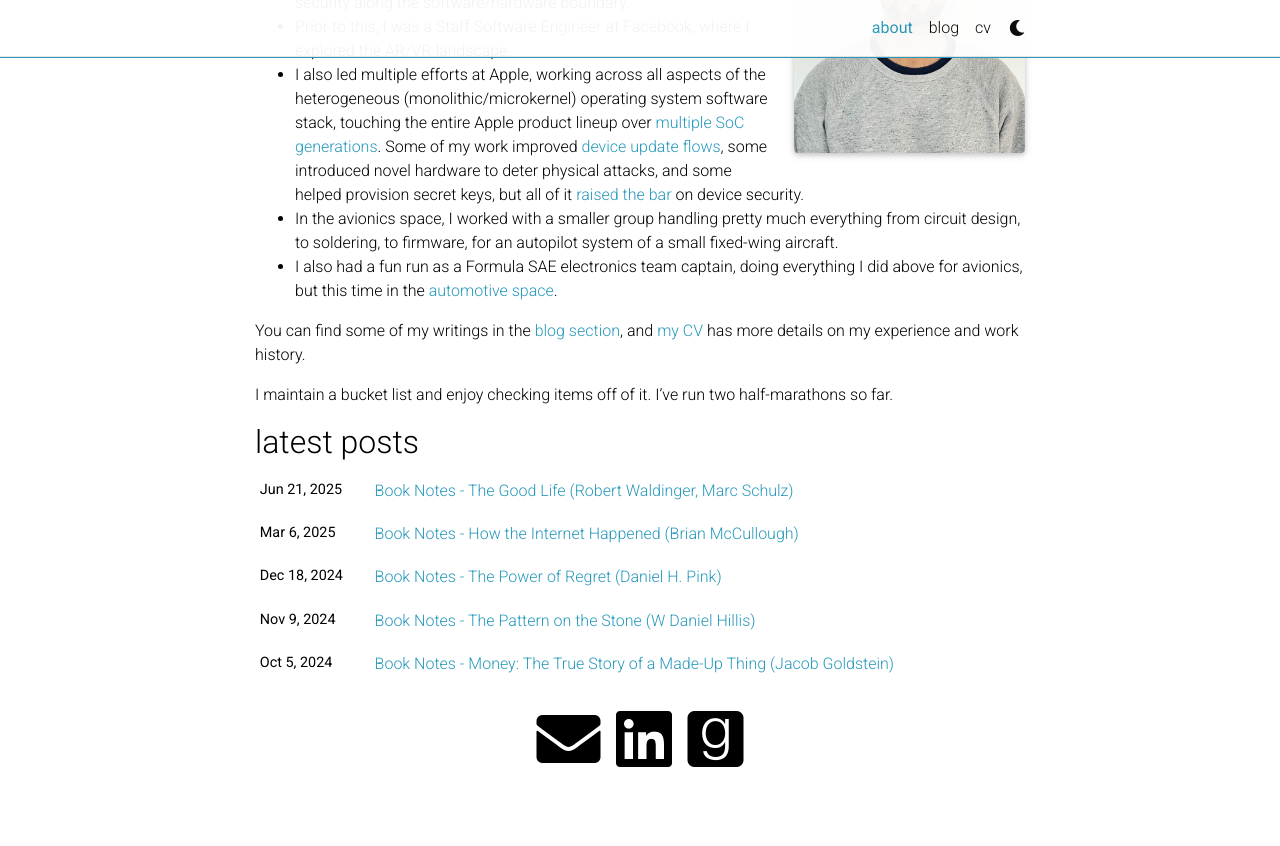
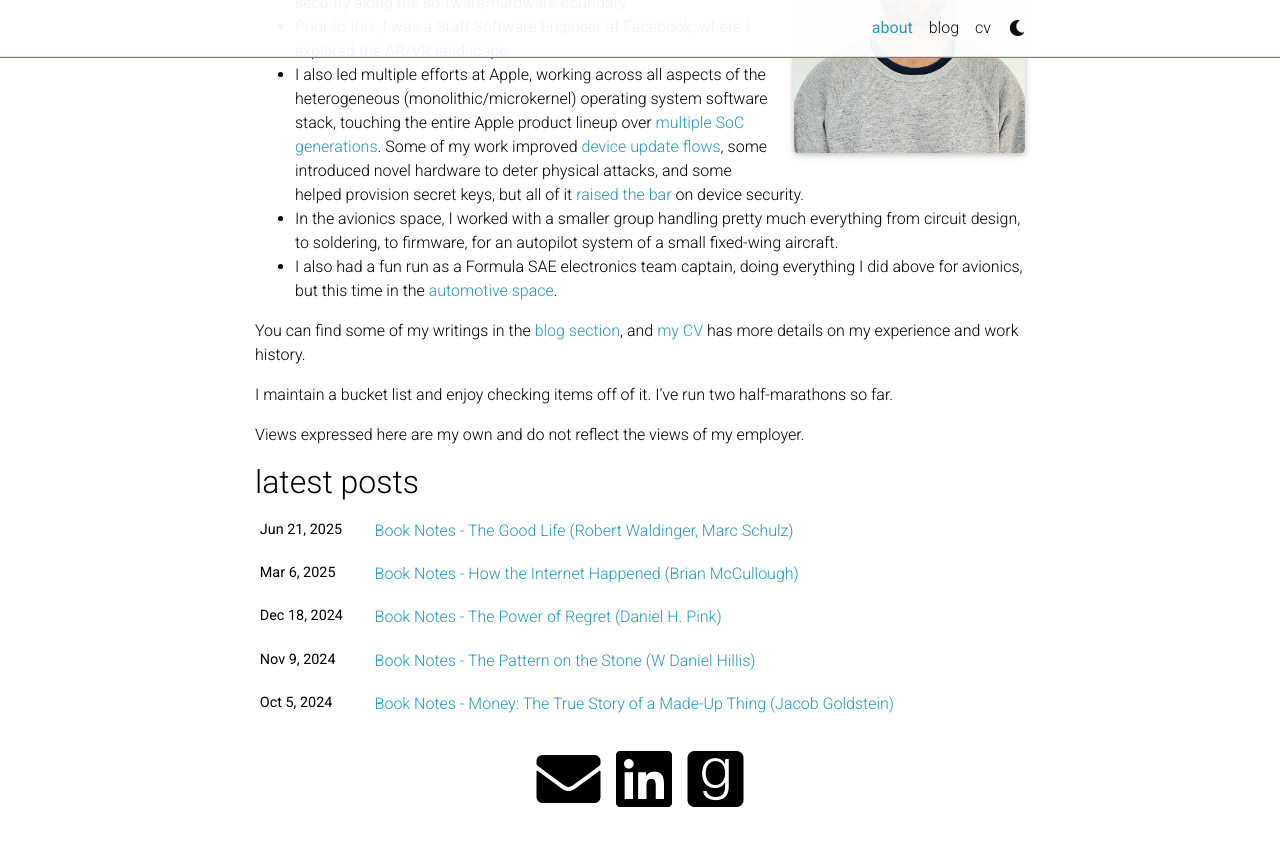
Before and after one commit to k45v/k45v.github.io, a Jekyll site: the page built from _pages/about.md, in a window 1280 px wide and 900 px high, scrolled down 290 px. Shown: the top 846 px of the window. Built offline with Jekyll 4.4.1, drawn with Linux system fonts in a browser that asks for light colours; full-size pictures stand in for the smaller copies a plugin makes; comment, search, counter and statistics services are not loaded; a style sheet for code colours, icons or effects is not loaded.

Commit message:
add disclaimer

```diff
--- a/_pages/about.md
+++ b/_pages/about.md
@@ -26,3 +26,5 @@
 You can find some of my writings in the [blog section](/blog/index.html), and [my CV](/cv/index.html) has more details on my experience and work history.
 
 I maintain a bucket list and enjoy checking items off of it. I've run two half-marathons so far.
+
+Views expressed here are my own and do not reflect the views of my employer.
```
